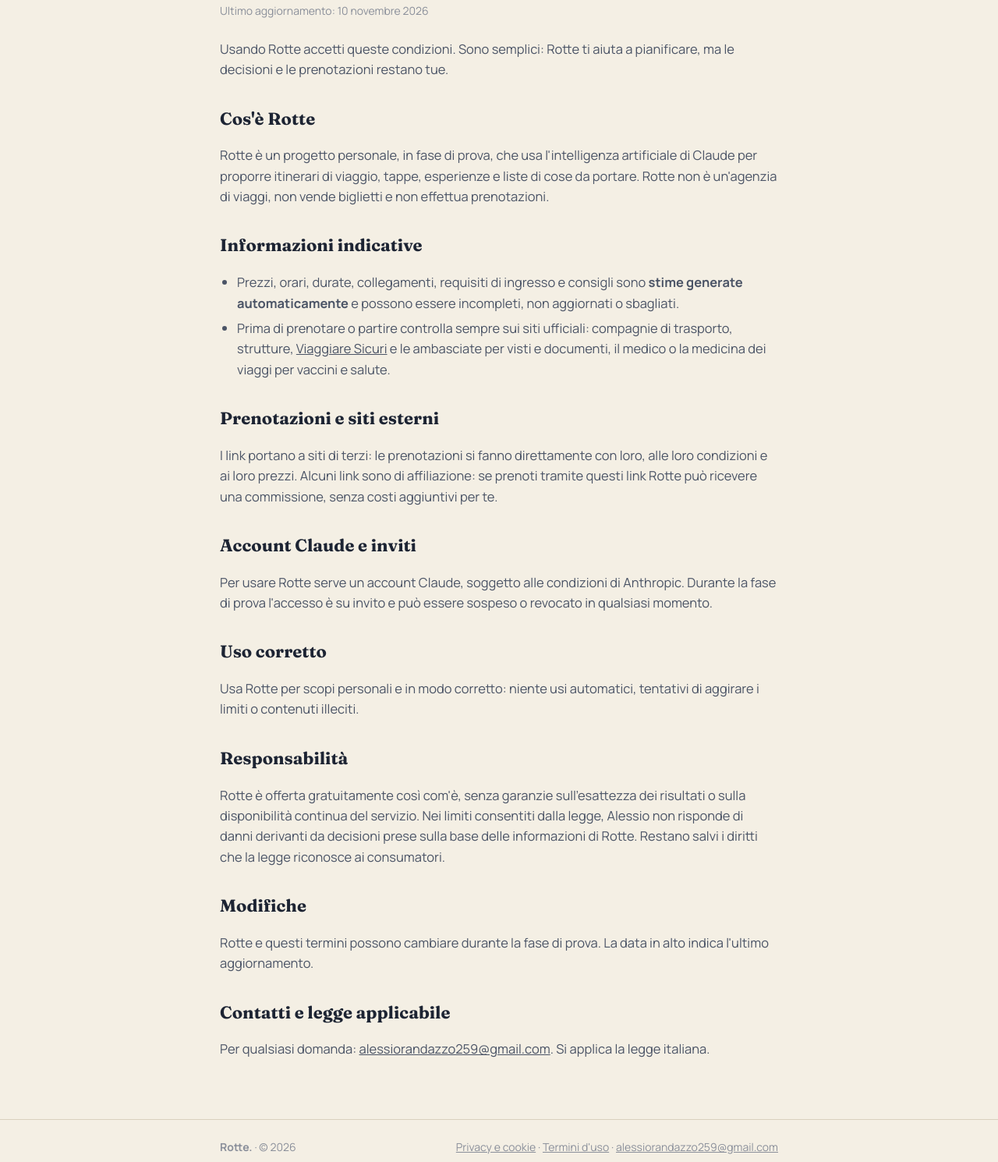
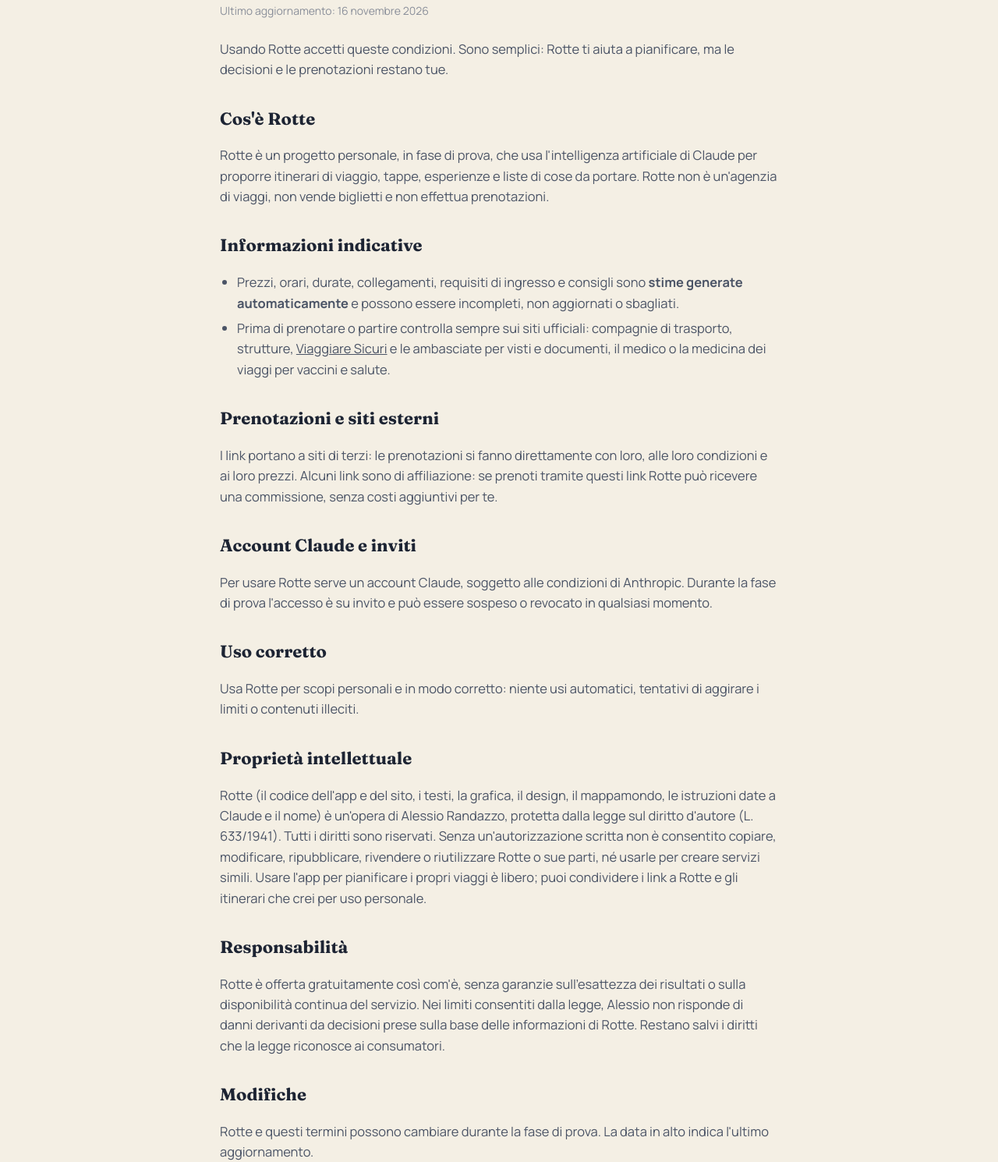
Before and after one commit to alessio259/alessio259.github.io, a plain HTML site: page termini.html in a window 1280 px wide. Shown: the part 158-1648 px from the top of the page at 78% size. Drawn offline with Linux system fonts and the light colour scheme.

Commit message:
Copyright nel footer e sezione Proprietà intellettuale nei termini
Co-Authored-By: Claude Opus 5.5 <noreply@anthropic.com>

```diff
--- a/termini.html
+++ b/termini.html
@@ -25,7 +25,7 @@ footer{border-top:1px solid var(--line);padding:24px 0 36px;font-size:14px;color
 <header><div class="wrap"><a class="logo" href="./" translate="no">Rotte<span>.</span></a><a href="./">← Torna alla home</a></div></header>
 <main><div class="wrap">
 <h1>Termini d'uso</h1>
-<p class="upd">Ultimo aggiornamento: 10 novembre 2026</p>
+<p class="upd">Ultimo aggiornamento: 16 novembre 2026</p>
 <p>Usando Rotte accetti queste condizioni. Sono semplici: Rotte ti aiuta a pianificare, ma le decisioni e le prenotazioni restano tue.</p>
 
 <h2>Cos'è Rotte</h2>
@@ -46,6 +46,9 @@ footer{border-top:1px solid var(--line);padding:24px 0 36px;font-size:14px;color
 <h2>Uso corretto</h2>
 <p>Usa Rotte per scopi personali e in modo corretto: niente usi automatici, tentativi di aggirare i limiti o contenuti illeciti.</p>
 
+<h2>Proprietà intellettuale</h2>
+<p>Rotte (il codice dell'app e del sito, i testi, la grafica, il design, il mappamondo, le istruzioni date a Claude e il nome) è un'opera di Alessio Randazzo, protetta dalla legge sul diritto d'autore (L. 633/1941). Tutti i diritti sono riservati. Senza un'autorizzazione scritta non è consentito copiare, modificare, ripubblicare, rivendere o riutilizzare Rotte o sue parti, né usarle per creare servizi simili. Usare l'app per pianificare i propri viaggi è libero; puoi condividere i link a Rotte e gli itinerari che crei per uso personale.</p>
+
 <h2>Responsabilità</h2>
 <p>Rotte è offerta gratuitamente così com'è, senza garanzie sull'esattezza dei risultati o sulla disponibilità continua del servizio. Nei limiti consentiti dalla legge, Alessio non risponde di danni derivanti da decisioni prese sulla base delle informazioni di Rotte. Restano salvi i diritti che la legge riconosce ai consumatori.</p>
 
@@ -56,7 +59,7 @@ footer{border-top:1px solid var(--line);padding:24px 0 36px;font-size:14px;color
 <p>Per qualsiasi domanda: <a href="mailto:alessiorandazzo259@gmail.com">alessiorandazzo259@gmail.com</a>. Si applica la legge italiana.</p>
 
 </div></main>
-<footer><div class="wrap"><span><b translate="no">Rotte.</b> · © 2026</span><span><a href="privacy.html">Privacy e cookie</a> · <a href="termini.html">Termini d'uso</a> · <a href="mailto:alessiorandazzo259@gmail.com">alessiorandazzo259@gmail.com</a></span></div></footer>
+<footer><div class="wrap"><span><b translate="no">Rotte.</b> · © 2026 Alessio Randazzo · Tutti i diritti riservati</span><span><a href="privacy.html">Privacy e cookie</a> · <a href="termini.html">Termini d'uso</a> · <a href="mailto:alessiorandazzo259@gmail.com">alessiorandazzo259@gmail.com</a></span></div></footer>
 <script>
 // Statistiche senza cookie (Cloudflare Web Analytics): si attivano inserendo il token qui sotto.
 (function(){
```
Also changed, not shown: index.html (+2 -2 lines), privacy.html (+1 -1 lines).
